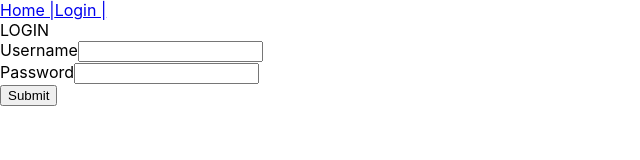
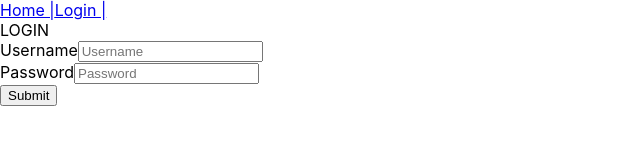
Before and after one commit to acdmft/poke-context, a React (Create React App) app: page /login in a window 1280 px wide. Shown: the top 160 px of the page, without its empty margins (0-640 px from the left). Built offline with nearby package versions, Linux system fonts and the light colour scheme.

Commit message:
add randomNumber in Home component and form errors in Login component

```diff
--- a/src/components/Home.js
+++ b/src/components/Home.js
@@ -1,9 +1,40 @@
-import React from "react";
+import {useState, useEffect} from "react";
+
 
 export default function Home() {
+  const [pokemon, setPokemon] = useState({});
+  const [number, setNumber] = useState(1);
+
+  useEffect(()=>{
+    fetch(`https://pokeapi.co/api/v2/pokemon/${number}`)
+      .then((res)=> res.json())
+      .then((res) => {
+        setPokemon(res);
+        console.log(res);
+      })
+      .catch((err) => {
+        console.log("Error while fetching a pokemon")
+      });
+  },[number]);
+
+  const randomNumber = () => {
+    console.log('randomNumber');
+    return setNumber(Math.floor(Math.random() *100) + 1);
+  };
+
   return(
     <div>
-      HOME
+      {pokemon.types === undefined ? (
+        <h2>Loading ...</h2>
+      ) : (
+        <>
+          <p>name: {pokemon.name} </p>
+          <p>height: {pokemon.height}</p>
+          <p>weight: {pokemon.weight}</p>
+          <p>type: {pokemon.types[0].type.name}</p>
+        </>
+      )}
+      <button type="submit" onClick={randomNumber}>New pokemon</button>
     </div>
   )
 }
--- a/src/components/Login.js
+++ b/src/components/Login.js
@@ -1,8 +1,11 @@
-import React from "react";
 import { useForm } from "react-hook-form";
 
 export default function Login() {
-  const { register, handleSubmit } = useForm();
+  const {
+    register,
+    handleSubmit,
+    formState: { errors },
+  } = useForm();
   const handleRegistration = (data) => console.log(data);
 
   return (
@@ -15,13 +18,12 @@ export default function Login() {
             name="username"
             type="text"
             {...register("username", {
-              required: "Name is required",
-              maxLength: {
-                value: 15,
-                message: "Username can have 15 characters maximum",
-              },
-            })}
+              required: true,
+              maxLength: 15,
+              })}
+            placeholder="Username"
           />
+          {errors.username && <span>Username can't have more than 15 characters</span>}
         </div>
         <div>
           <label>Password</label>
@@ -29,13 +31,12 @@ export default function Login() {
             name="password"
             type="password"
             {...register("password", {
-              required: "Password is required",
-              minLength: {
-                value: 6,
-                message: "Password must have at least 6 characters",
-              },
-            })}
+              required: true,
+              minLength: 6,
+              })}
+            placeholder="Password"
           />
+          {errors.password && <span>Password must have at least 6 characters</span>}
         </div>
         <button>Submit</button>
       </form>
```
